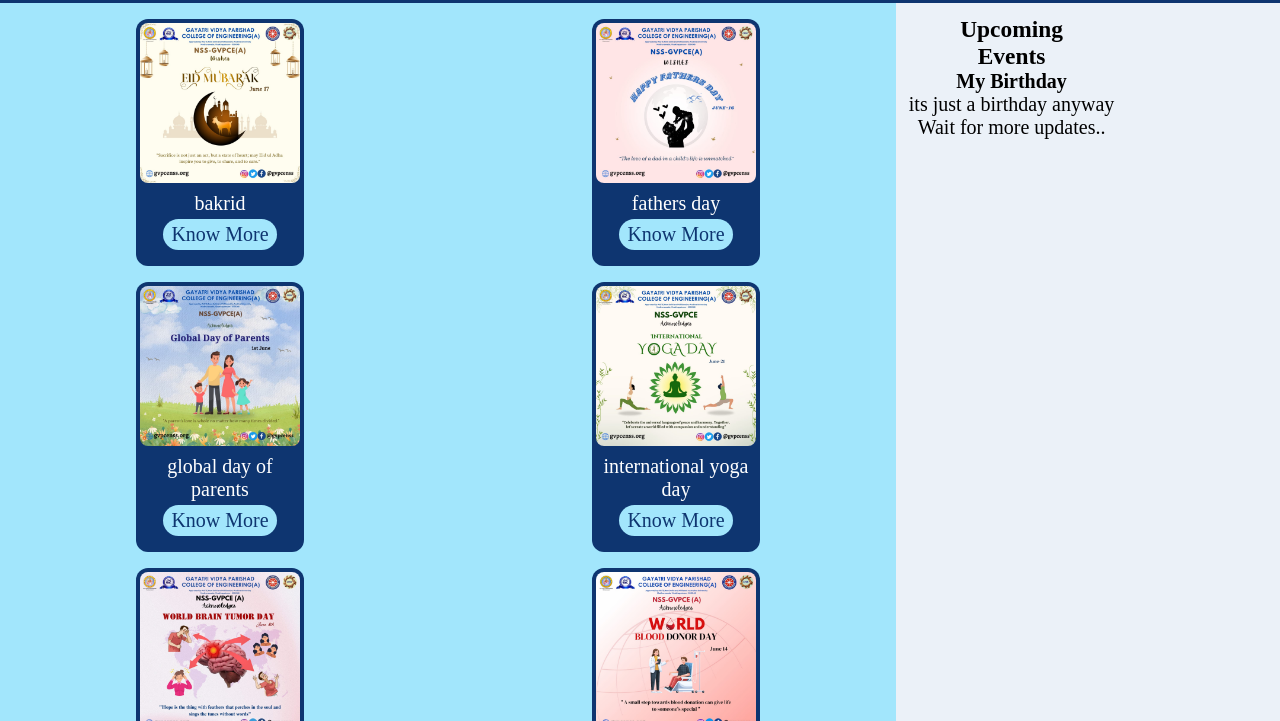
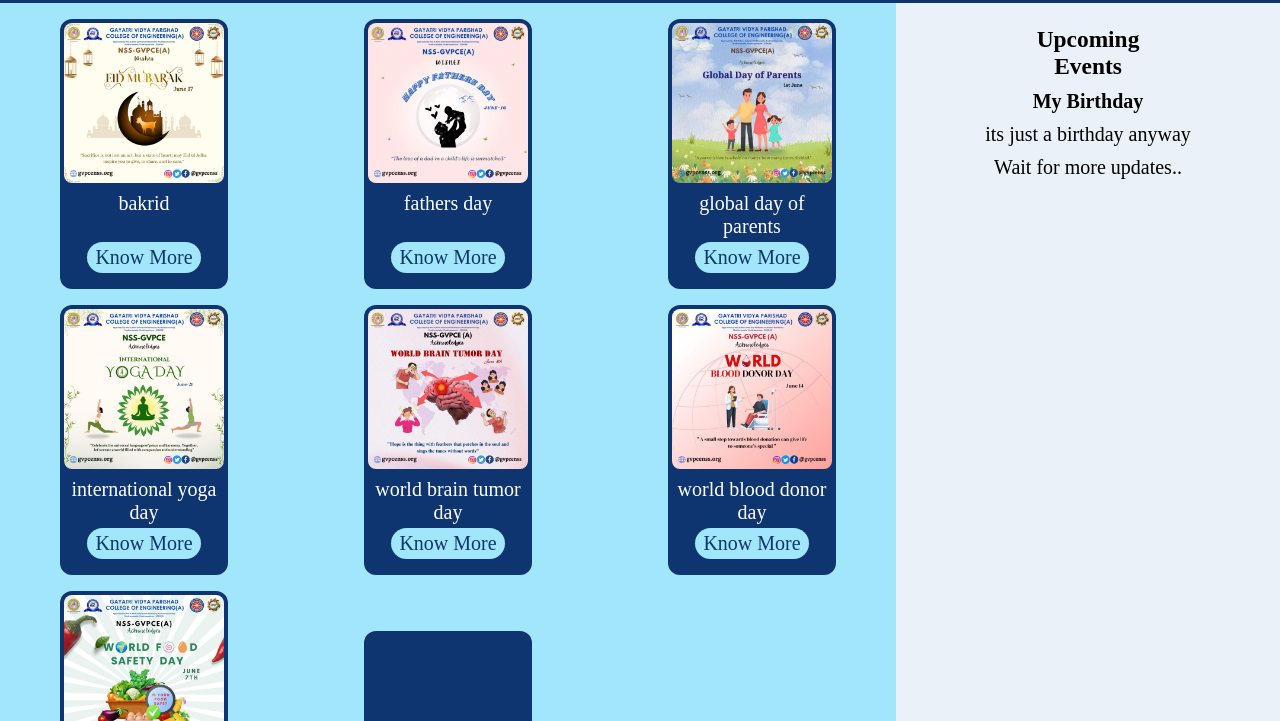
Before and after one commit to chemdocsweb/new_nss, a plain HTML site: page frontend/public/events.html in a window 1280 px wide. Shown: the part 77-798 px from the top of the page. Drawn offline with Linux system fonts and the light colour scheme; files that its build step writes are made by us from their sources; grey boxes are pictures that could not be loaded.

Commit message:
events.html almost done

```diff
--- a/frontend/public/events.html
+++ b/frontend/public/events.html
@@ -28,12 +28,12 @@
     <section class="event_cards">
       <div class="event_card" id="bakrid">
         <img src="images/events_img/bakrid.jpg">
-        <p>bakrid</p>
+        <p>bakrid</p><br/>
         <a href="javascript:void(0)" onclick="description(this)">Know More</a>
       </div>
       <div class="event_card" id="fathers_day">
         <img src="images/events_img/fathers_day.jpg">
-        <p>fathers day</p>
+        <p>fathers day</p><br/>
         <a href="javascript:void(0)" onclick="description(this)">Know More</a>
       </div>
       <div class="event_card" id="global_day_of_parents">
--- a/frontend/public/main.js
+++ b/frontend/public/main.js
@@ -119,14 +119,14 @@ function description(element) {
   var upcoming_events = document.getElementById('upcoming_events');
   descriptions.forEach(description => { description.style.display = 'none'; });
   if (upcoming_events.style.display === "block") {
-    clicked_description.style.display = 'flex';
+    clicked_description.style.display = 'block';
     upcoming_events.style.display = 'none';
   } else {
     // upcoming_events.style.display === 'none';
     if (description_id === prev_description_id) {
       upcoming_events.style.display = 'block';
     } else {
-      clicked_description.style.display = 'flex';
+      clicked_description.style.display = 'block';
     }
   }
     prev_description_id = description_id;
--- a/frontend/public/styles/styles.css
+++ b/frontend/public/styles/styles.css
@@ -318,13 +318,17 @@ body {
   position: fixed;
 }
 
+.events #upcoming_events > * {
+  margin: 10px 0;
+}
+
+
 .events .event_description {
   display: none;
-  flex-direction: column;
-  justify-content: center;
-  align-items: center;
-  text-align: center;
   position: fixed;
+}
+.events .event_description > * {
+  margin: 2.5vw 0;
 }
 
 .events img,
@@ -452,6 +456,13 @@ body {
   }
   .event_cards {
     grid-template-columns: repeat(2, 1fr);
+
+  }
+  .events .future_events {
+    display: flex;
+    flex-direction: column;
+    justify-content: center;
+    align-items: center;
   }
   .gallery header {
     padding: 2vw;
@@ -477,6 +488,13 @@ body {
     width: var(--gallery_img_width_t);
     border-radius: 4rem;
   }
+  .events #upcoming_events {
+    position: static;
+  }
+
+  .events .event_description {
+    position: static
+  }
 }
 
 @media only screen and (min-width:1024px) {
@@ -486,6 +504,22 @@ body {
   .home .gallery_photos img {
     width: auto;
     height: 65vh;
+  }
+  .events .future_events {
+    display: flex;
+    flex-direction: column;
+    justify-content: center;
+    align-items: center;
+  }
+  .event_cards {
+    grid-template-columns: repeat(3, 1fr);
+  }
+  .event_card {
+    max-width: 10.5rem;
+  }
+  .event_card img,
+  .event_card video {
+    width: 10rem;
   }
   .gallery .gallery_imgs {
     display: grid;
```
